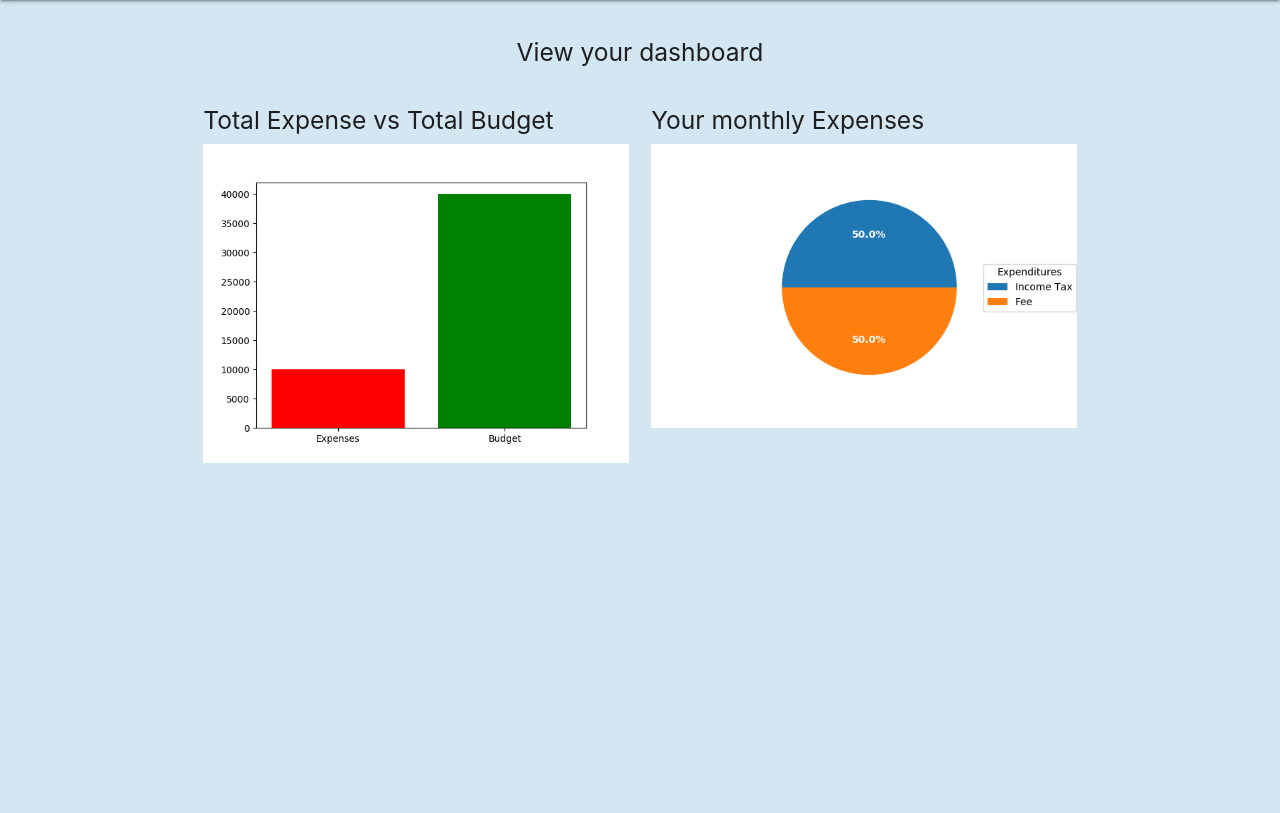
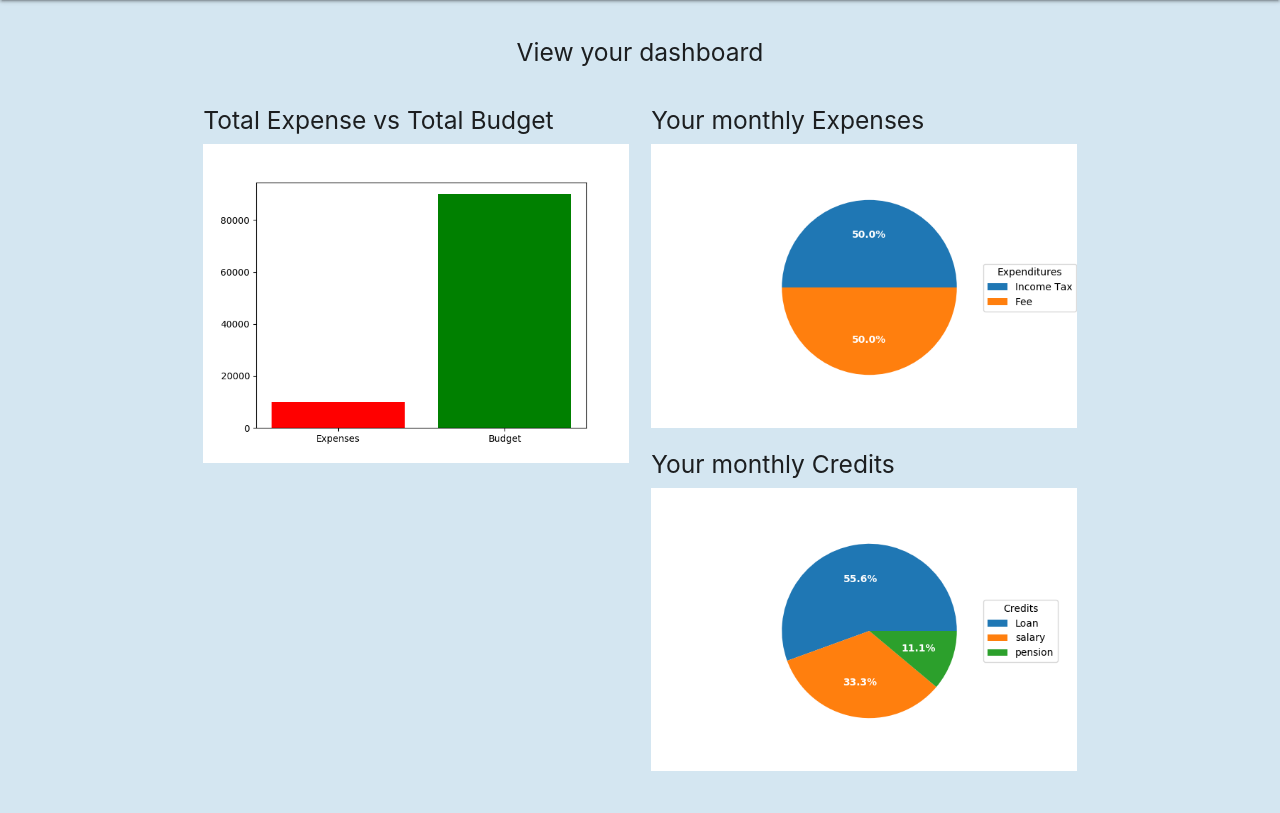
Before and after one commit to sharanyavenkat25/Budget-Management-System, a Django app: page /dashboard in a window 1280 px wide. Shown: the part 64-877 px from the top of the page. Before the commit the page ends 527 px from the top, so only its background shows below. Run offline with Django 3.2, Linux system fonts and the light colour scheme.

Commit message:
Dashboard updated

```diff
--- a/budget_app/templates/budget_app/dashboard.html
+++ b/budget_app/templates/budget_app/dashboard.html
@@ -7,6 +7,43 @@
     <link rel="stylesheet" href="https://cdnjs.cloudflare.com/ajax/libs/materialize/1.0.0/css/materialize.min.css">
     <meta name="viewport" content="width=device-width, initial-scale=1.0"/>
 
+   <!--  <script type="text/javascript">
+
+			imgid=1;
+			xhr=new XMLHttpRequest();
+			getImg=function(){
+
+				xhr.onreadystatechange=showImg;
+				if(imgid>3){
+					return;
+				}
+				xhr.open("GET","http://localhost/218/week5_img.php?id="+imgid,true);
+				imgid++;
+				xhr.send();
+			};
+			showImg=function(){
+				if(xhr.readyState==4 && xhr.status==200){
+
+					var res = xhr.responseText;
+
+					console.log(res);
+					i=document.createElement("img");
+					i.src=res;
+					i.width=300;
+					i.height=300;
+
+					document.getElementById("imgdiv").innerHTML="";
+					document.getElementById("imgdiv").appendChild(i);
+
+					setTimeout(getImg,2000);
+
+
+			}
+
+			};
+
+
+	</script> -->
 </head>
 <body style="background-color:#D4E6F1">
 	<nav>
@@ -31,6 +68,11 @@
 					    <h5>Your monthly Expenses</h5>
 					    <img class='responsive-img' src= "{% static 'budget_app/costs.png' %}">
 				    </div>
+
+				    <div class="col s6">
+					    <h5>Your monthly Credits</h5>
+					    <img class='responsive-img' src= "{% static 'budget_app/credits.png' %}">
+				    </div>
 				</div>
 		    </div>
 	</div>
--- a/budget_app/views.py
+++ b/budget_app/views.py
@@ -13,9 +13,14 @@ from django.db.models import Q
 # Create your views here.
 
 labels={}
-# cost = []
+cred_labels={}
+#for debit (expenses)
 labels1=[]
 costs1 = []
+
+#for credit (additions)
+labels2=[]
+costs2= []
 def index(request):
     #db operations
     expense_items = ExpenseInfo.objects.filter(user_expense=request.user).order_by('-date_added')
@@ -29,6 +34,8 @@ def index(request):
 
         labels1=[]
         costs1 = []
+        labels2=[]
+        costs2=[]
         print(expense_items)
         for expense_item in expense_items:
 
@@ -39,14 +46,27 @@ def index(request):
                 else:
                     labels[expense_item.expense_name]=abs(expense_item.cost)
                 print(labels)
+            else:
+            	if(expense_item.expense_name in cred_labels.keys()):
+            		cred_labels[expense_item.expense_name]+=abs(expense_item.cost)
+            	else:
+            		cred_labels[expense_item.expense_name]=abs(expense_item.cost)
+            	print(cred_labels)
                 # costs1.append(abs(expense_item.cost))
                 # labels1.append(expense_item.expense_name)
         labels1=labels.keys()
         costs1=labels.values()
-        print("printing from index")
+
+        labels2=cred_labels.keys()
+        costs2=cred_labels.values()
+        print("printing from index for debit")
 
         print(labels1)
         print(costs1)
+        print("printing from index for credit")
+
+        print(labels2)
+        print(costs2)
 
 
         fig1, ax1 = plt.subplots(figsize=(6,4), subplot_kw=dict(aspect="equal"))
@@ -59,6 +79,13 @@ def index(request):
         plt.setp(autotexts, size=10, weight="bold")
         # ax1.set_title("Your Monthly Expenses")
         plt.savefig('budget_app/static/budget_app/costs.png')
+
+        fig2, ax2 = plt.subplots(figsize=(6,4), subplot_kw=dict(aspect="equal"))
+        wedges_, texts_, autotexts_ = ax2.pie(costs2, autopct='%1.1f%%',textprops=dict(color="w"))
+
+        ax2.legend(wedges_,labels2,title="Credits",loc="center left", bbox_to_anchor=(1, 0, 0.5, 1))
+        plt.setp(autotexts_, size=10, weight="bold")
+        plt.savefig('budget_app/static/budget_app/credits.png')
 
 
 
@@ -75,6 +102,13 @@ def index(request):
     	ax1.pie(d,labels=l)
     	ax1.set_title('No data to show')
     	plt.savefig('budget_app/static/budget_app/costs.png')
+
+    	fig2,ax2=plt.subplots()
+    	l=[]
+    	d=[]
+    	ax2.pie(d,labels=l)
+    	ax2.set_title('No data to show')
+    	plt.savefig('budget_app/static/budget_app/credits.png')
     if(expense_total['expenses'] is None):
         expense_total['expenses']=0
     if(budget_total['budget'] is None):
@@ -90,10 +124,18 @@ def add_item(request):
     if(int(expense_cost)<0):
         labels1.append(name)
         costs1.append(expense_cost)
+    else:
+    	labels2.append(name)
+    	costs2.append(expense_cost)
 
     print("printing from add item")
+    print("debit")
     print(labels1)
     print(costs1)
+    print("credit")
+    print(labels2)
+    print(costs2)
+
     ExpenseInfo.objects.create(expense_name=name,cost=expense_cost,date_added=expense_date,user_expense=request.user)
     budget_total = ExpenseInfo.objects.filter(user_expense=request.user).aggregate(budget=Sum('cost',filter=Q(cost__gt=0)))
     expense_total = ExpenseInfo.objects.filter(user_expense=request.user).aggregate(expenses=Sum('cost',filter=Q(cost__lt=0)))
@@ -118,6 +160,12 @@ def add_item(request):
     plt.setp(autotexts, size=10, weight="bold")
     # ax1.set_title("Your Monthly Expenses")
     plt.savefig('budget_app/static/budget_app/costs.png')
+
+    fig2, ax2 = plt.subplots(figsize=(6,4), subplot_kw=dict(aspect="equal"))
+    wedges_, texts_, autotexts_ = ax2.pie(costs2, autopct='%1.1f%%',textprops=dict(color="w"))
+    ax2.legend(wedges_,labels2,title="Credits",loc="center left", bbox_to_anchor=(1, 0, 0.5, 1))
+    plt.setp(autotexts_, size=10, weight="bold")
+    plt.savefig('budget_app/static/budget_app/credits.png')
 
     return HttpResponseRedirect('app')
 
```
Also changed, not shown: budget_app/static/budget_app/credits.png (added), budget_app/static/budget_app/expense.png, 1 other file.
